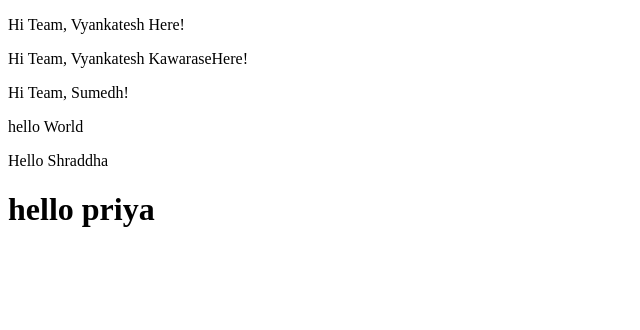
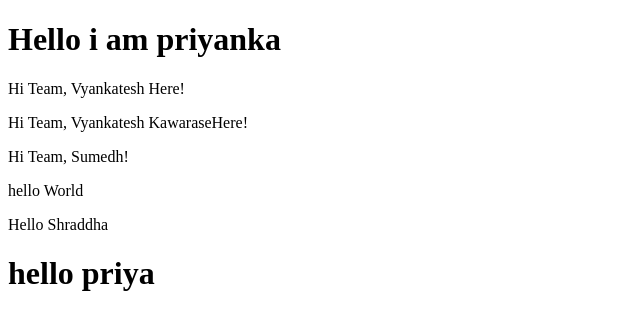
Before and after one commit to Vyankatesh1234/Practice2, a plain HTML site: page index.html in a window 1280 px wide. Shown: the whole page, without its empty margins (0-640 px from the left). Drawn offline with Linux system fonts and the light colour scheme.

Commit message:
Priyanka commit

```diff
--- a/index.html
+++ b/index.html
@@ -6,11 +6,13 @@
     <title>Document</title>
 </head>
 <body>
+    <h1>Hello i am priyanka</h1>
     <p>Hi Team, Vyankatesh Here!</p>
     <p>Hi Team, Vyankatesh KawaraseHere!</p>
     <p>Hi Team, Sumedh!</p>
     <p>hello World</p>
     <p>Hello Shraddha</p>
+
     <h1>
         hello priya
     </h1>
```
